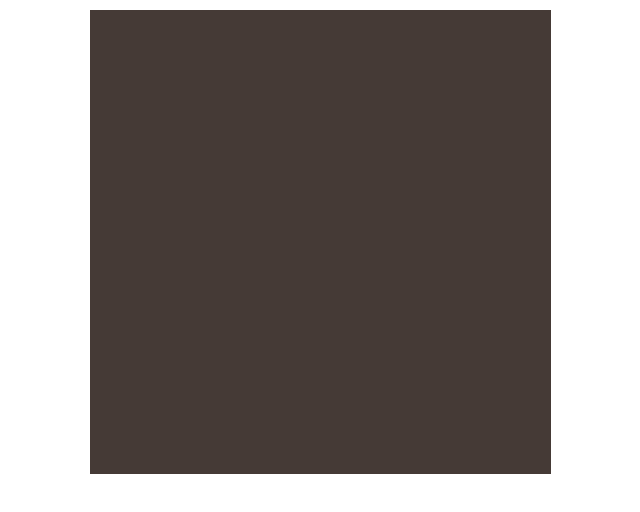
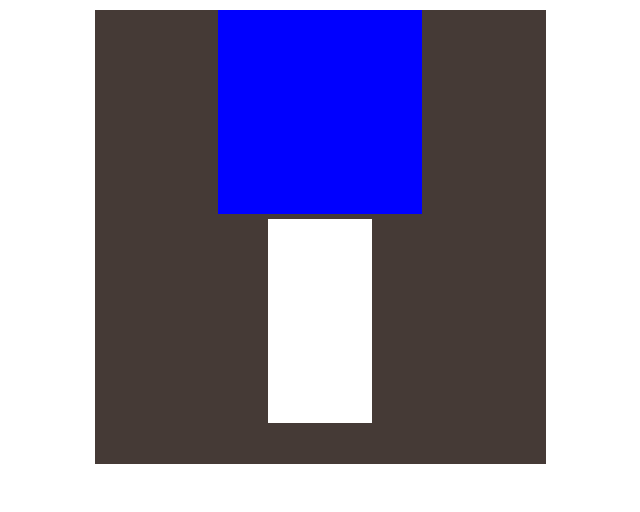
Before and after one commit to tim1759/Best-Wishes, a plain HTML site: page index.html in a window 1280 px wide. Shown: the whole page, without its empty margins (320-960 px from the left). Drawn offline with Linux system fonts and the light colour scheme.

Commit message:
Add style elements to white_med ids

```diff
--- a/screen.css
+++ b/screen.css
@@ -4,14 +4,23 @@
   position: relative;
   margin: 10px auto;
   background: #453a36;
-  border: solid 5px #453a36;
 }
 
   .white {
+    position: relative;
+    margin: 5px auto;
 }
 
   #white_med_1 {
+    max-width: 200px;
+    height: 200px;
+    background-color: #0000ff;
+    border: solid 2px #0000ff;
 }
 
   #white_med_2 {
+    max-width: 100px;
+    height: 200px;
+    background-color: #ffffff;
+    border: solid 2px #ffffff;
 }
```
